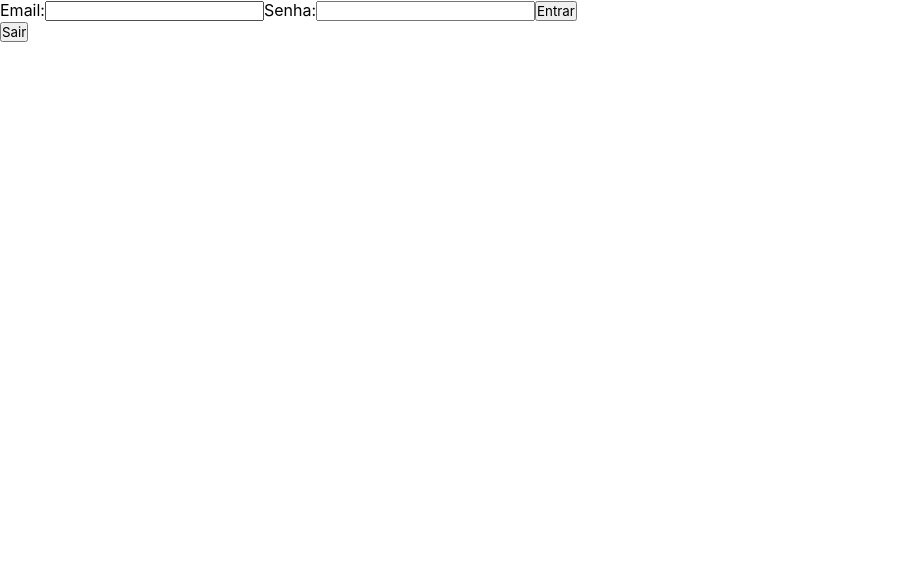
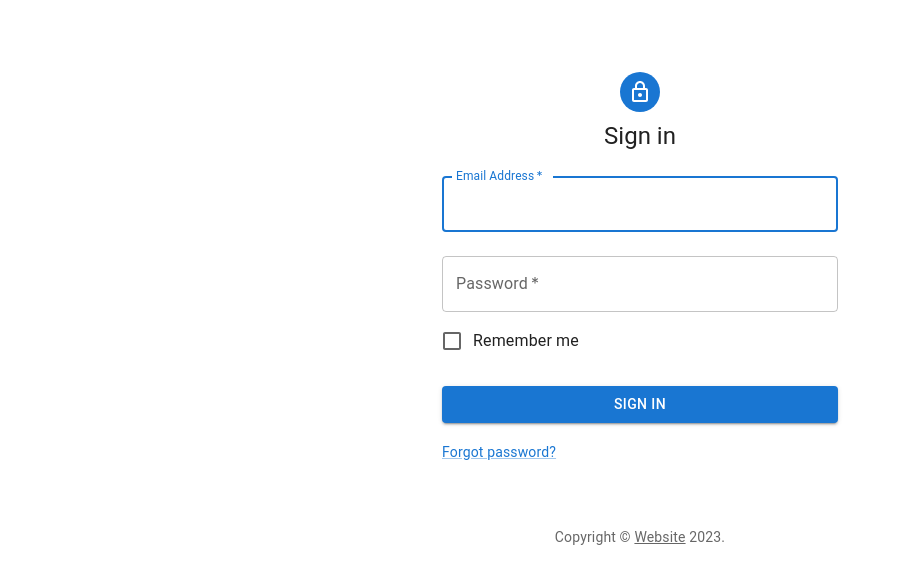
Before and after one commit to IagoAparecido/blog, a React (Vite) app: page /login in a window 1280 px wide. Shown: the top 584 px of the page, without its empty margins (0-902 px from the left). Built offline with nearby package versions, Linux system fonts and the light colour scheme; no server answers.

Commit message:
pagina de login feita

```diff
--- a/package.json
+++ b/package.json
@@ -10,6 +10,10 @@
     "preview": "vite preview"
   },
   "dependencies": {
+    "@emotion/react": "^11.10.8",
+    "@emotion/styled": "^11.10.8",
+    "@mui/icons-material": "^5.11.16",
+    "@mui/material": "^5.12.3",
     "firebase": "^9.20.0",
     "react": "^18.2.0",
     "react-dom": "^18.2.0",
--- a/src/pages/Login/index.tsx
+++ b/src/pages/Login/index.tsx
@@ -1,46 +1,143 @@
-import { useState, FormEvent } from "react";
-import { signIn, logout } from "../../firebase";
+import { useState } from "react";
+import { signIn } from "../../firebase";
+
+import { getAuth } from "firebase/auth";
+
+import React, { useEffect } from "react";
+import Avatar from "@mui/material/Avatar";
+import Button from "@mui/material/Button";
+import CssBaseline from "@mui/material/CssBaseline";
+import TextField from "@mui/material/TextField";
+import FormControlLabel from "@mui/material/FormControlLabel";
+import Checkbox from "@mui/material/Checkbox";
+import Link from "@mui/material/Link";
+import Grid from "@mui/material/Grid";
+import Box from "@mui/material/Box";
+import LockOutlinedIcon from "@mui/icons-material/LockOutlined";
+import Typography from "@mui/material/Typography";
+import Container from "@mui/material/Container";
+import { createTheme, ThemeProvider } from "@mui/material/styles";
+import { Navigate } from "react-router-dom";
+
+function Copyright(props: any) {
+  return (
+    <Typography
+      variant="body2"
+      color="text.secondary"
+      align="center"
+      {...props}
+    >
+      {"Copyright © "}
+      <Link color="inherit" href="https://mui.com/">
+        Website
+      </Link>{" "}
+      {new Date().getFullYear()}
+      {"."}
+    </Typography>
+  );
+}
+
+const theme = createTheme();
 
 const Login = () => {
   const [email, setEmail] = useState("");
   const [password, setPassword] = useState("");
+  const [isLoggedIn, setIsLoggedIn] = useState(false);
 
-  const handleSubmit = async (event: FormEvent<HTMLFormElement>) => {
+  useEffect(() => {
+    const auth = getAuth();
+
+    const logged = auth.onAuthStateChanged((user: any) => {
+      if (user) {
+        setIsLoggedIn(true);
+      }
+    });
+    return logged;
+  }, []);
+
+  const handleSubmit = (event: React.FormEvent<HTMLFormElement>) => {
     event.preventDefault();
-    signIn(email, password);
+    signIn(email.toString(), password.toString()).then(() => {
+      setIsLoggedIn(true);
+    });
   };
 
-  const handleEmailChange = (event: FormEvent<HTMLInputElement>) => {
-    setEmail(event.currentTarget.value);
-  };
-
-  const handlePasswordChange = (event: FormEvent<HTMLInputElement>) => {
-    setPassword(event.currentTarget.value);
-  };
+  if (isLoggedIn) {
+    return <Navigate to="/" />;
+  }
 
   return (
-    <>
-      <form onSubmit={handleSubmit}>
-        <label>
-          Email:
-          <input type="email" value={email} onChange={handleEmailChange} />
-        </label>
-        <label>
-          Senha:
-          <input
-            type="password"
-            value={password}
-            onChange={handlePasswordChange}
-          />
-        </label>
-        <button type="submit">Entrar</button>
-      </form>
-      <form>
-        <button type="submit" onClick={() => logout()}>
-          Sair
-        </button>
-      </form>
-    </>
+    <ThemeProvider theme={theme}>
+      <Container component="main" maxWidth="xs">
+        <CssBaseline />
+        <Box
+          sx={{
+            marginTop: 8,
+            display: "flex",
+            flexDirection: "column",
+            alignItems: "center",
+          }}
+        >
+          <Avatar sx={{ m: 1, bgcolor: "primary.main" }}>
+            <LockOutlinedIcon />
+          </Avatar>
+          <Typography component="h1" variant="h5">
+            Sign in
+          </Typography>
+          <Box
+            component="form"
+            onSubmit={handleSubmit}
+            noValidate
+            sx={{ mt: 1 }}
+          >
+            <TextField
+              margin="normal"
+              required
+              fullWidth
+              id="email"
+              label="Email Address"
+              name="email"
+              autoComplete="email"
+              autoFocus
+              value={email}
+              onChange={(event) => setEmail(event.target.value)}
+            />
+            <TextField
+              margin="normal"
+              required
+              fullWidth
+              name="password"
+              label="Password"
+              type="password"
+              id="password"
+              autoComplete="current-password"
+              value={password}
+              onChange={(event) => setPassword(event.target.value)}
+            />
+            <FormControlLabel
+              control={<Checkbox value="remember" color="primary" />}
+              label="Remember me"
+            />
+            <Button
+              type="submit"
+              fullWidth
+              variant="contained"
+              sx={{ mt: 3, mb: 2 }}
+            >
+              Sign In
+            </Button>
+            <Grid container>
+              <Grid item xs>
+                <Link href="#" variant="body2">
+                  Forgot password?
+                </Link>
+              </Grid>
+            </Grid>
+          </Box>
+        </Box>
+        <Copyright sx={{ mt: 8, mb: 4 }} />
+      </Container>
+    </ThemeProvider>
   );
 };
 
```
Also changed, not shown: 1 other file (tests, documents, lock files or other folders).
